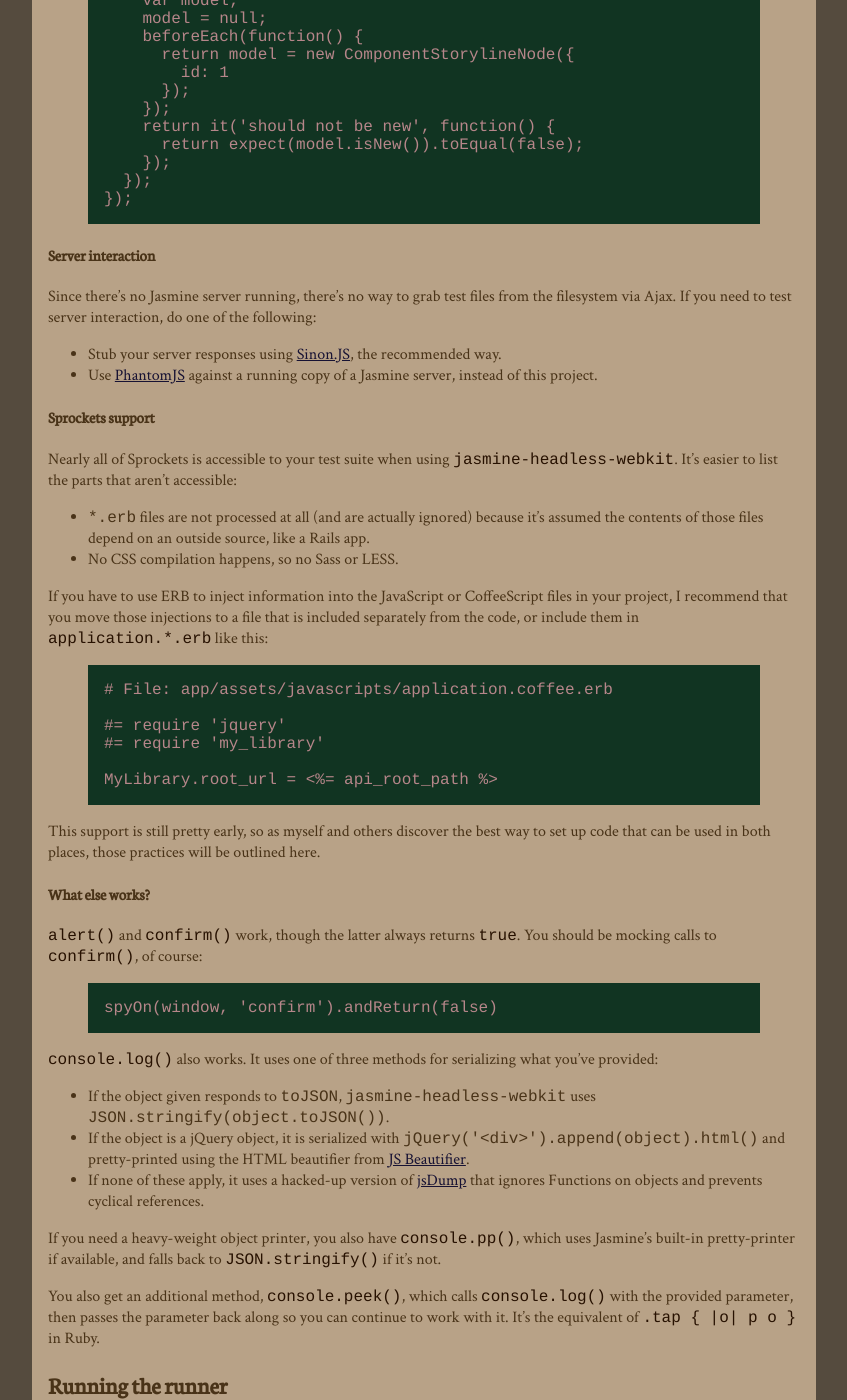
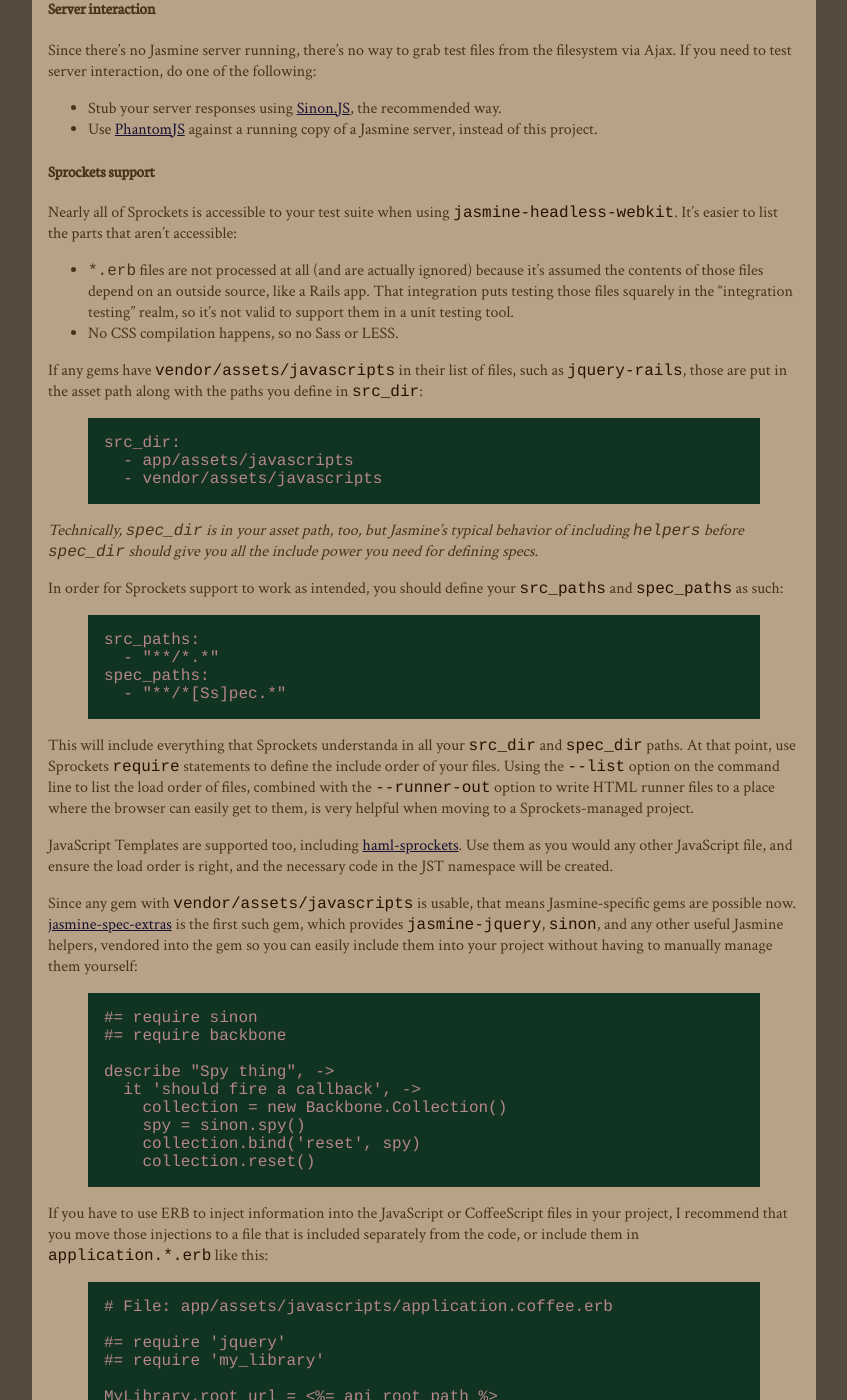
Before and after one commit to johnbintz/jasmine-headless-webkit, a Jekyll site: the page built from index.md, in a window 1280 px wide and 1400 px high, scrolled down 4145 px. Shown: the whole window, without its empty margins (216-1063 px from the left). Built offline with Jekyll 4.4.1, drawn with Linux system fonts in a browser that asks for light colours; Markdown is read by kramdown in place of the engine named in the settings; some of the changed text lies outside the part shown.

Commit message:
update docs for sprockets

```diff
--- a/index.md
+++ b/index.md
@@ -28,8 +28,8 @@ they'll even work when running in the Jasmine gem's server with no changes to yo
 `jasmine-headless-webkit` also streamlines your workflow in other ways:
 
 * It integrates with [Guard](https://github.com/guard/guard) for a continuous testing setup when using [`guard-jasmine-headless-webkit`](https://github.com/guard/guard-jasmine-headless-webkit).
+* It integrates with [Sprockets](https://github.com/sstephenson/sprockets) to handle code requires & preprocessing and JavaScript templates.
 * It compiles [CoffeeScript](http://jashkenas.github.com/coffee-script/), both for your tests and for your application logic.
-* It integrates with [Sprockets](https://github.com/sstephenson/sprockets) to handle code requires & preprocessing and JavaScript templates.
 * It can be configured like RSpec, and its output is very similar to RSpec's output, so you don't need to learn too much new stuff to use and integrate it.
 * It provides cleaner debugging and backtrace output than a lot of other console-based test tools provide.
 * It's *fast*.
@@ -46,7 +46,7 @@ That depends on what you need:
 * If you're not using Rails and still want to unit test, the Jasmine gem or `jasmine-headless-webkit` is what you want.
 
 'round here, we focus on unit testing and mocking external interfaces. No using your app's views or routes, no hitting the app server to
-get resources, just mocking and stubbing.
+get resources, just mocking and stubbing the JavaScript code all by itself.
 
 ## How do I use this wonderful toy?
 
@@ -221,12 +209,58 @@ If you need to test server interaction, do one of the following:
 
 #### Sprockets support
 
-Nearly all of Sprockets is accessible to your test suite when using `jasmine-headless-webkit`. It's easier to list the parts that
-aren't accessible:
+Nearly all of Sprockets is accessible to your test suite when using `jasmine-headless-webkit`.
+It's easier to list the parts that aren't accessible:
 
 * `*.erb` files are not processed at all (and are actually ignored) because it's assumed the contents of those files depend on an
-  outside source, like a Rails app.
+  outside source, like a Rails app. That integration puts testing those files squarely in the "integration testing" realm, so
+  it's not valid to support them in a unit testing tool.
 * No CSS compilation happens, so no Sass or LESS.
+
+If any gems have `vendor/assets/javascripts` in their list of files, such as `jquery-rails`, those are put in the asset
+path along with the paths you define in `src_dir`:
+
+{% highlight yaml %}
+src_dir:
+  - app/assets/javascripts
+  - vendor/assets/javascripts
+{% endhighlight %}
+
+_Technically, `spec_dir` is in your asset path, too, but Jasmine's typical behavior of including `helpers` before `spec_dir` should
+give you all the include power you need for defining specs._
+
+In order for Sprockets support to work as intended, you should define your `src_paths` and `spec_paths` as such:
+
+{% highlight yaml %}
+src_paths:
+  - "**/*.*"
+spec_paths:
+  - "**/*[Ss]pec.*"
+{% endhighlight %}
+
+This will include everything that Sprockets understanda in all your `src_dir` and `spec_dir` paths. At that point, use Sprockets `require`
+statements to define the include order of your files. Using the `--list` option on the command line to list the load order of files, combined
+with the `--runner-out` option to write HTML runner files to a place where the browser can easily get to them, is very helpful when moving to
+a Sprockets-managed project.
+
+JavaScript Templates are supported too, including [haml-sprockets](https://github.com/dharanasoft/haml-sprockets). Use them as you would any other
+JavaScript file, and ensure the load order is right, and the necessary code in the JST namespace will be created.
+
+Since any gem with `vendor/assets/javascripts` is usable, that means Jasmine-specific gems are possible now. [jasmine-spec-extras](https://github.com/johnbintz/jasmine-spec-extras)
+is the first such gem, which provides `jasmine-jquery`, `sinon`, and any other useful Jasmine helpers, vendored into the gem so you can easily include
+them into your project without having to manually manage them yourself:
+
+{% highlight coffeescript %}
+#= require sinon
+#= require backbone
+
+describe "Spy thing", ->
+  it 'should fire a callback', ->
+    collection = new Backbone.Collection()
+    spy = sinon.spy()
+    collection.bind('reset', spy)
+    collection.reset()
+{% endhighlight %}
 
 If you have to use ERB to inject information into the JavaScript or CoffeeScript files in your project, I recommend that you move those
 injections to a file that is included separately from the code, or include them in `application.*.erb` like this:
@@ -242,6 +276,18 @@ MyLibrary.root_url = <%= api_root_path %>
 
 This support is still pretty early, so as myself and others discover the best way to set up code that can be used in both places, those
 practices will be outlined here.
+
+#### Caching, caching, caching
+
+`jasmine-headless-webkit` does two things that are CPU intensive (besides running tests): compiling CoffeeScript and analyzing
+spec files to get line number information for nicer spec failure messages (_did I mention you get really nice spec failure
+messages with `jasmine-headless-webkit`, too?_). These two operations are cached into the `.jhw-cache/` folder from where the
+runner is executed. When this cache is combined with running tests continuously using Guard, runtime overhead is reduced to almost
+nothing.
+
+Of course, being a cache, it takes time to warm up. The first time you run `jasmine-headless-webkit` on a big project, it can take
+several seconds to warm the cache. After that, enjoy an almost 20% speedup in runtime (tested on exactly one project's runtime,
+YMMV).
 
 #### What else works?
 
```
Also changed, not shown: other parts of index.md (+0 -12 lines), 1 other file.
